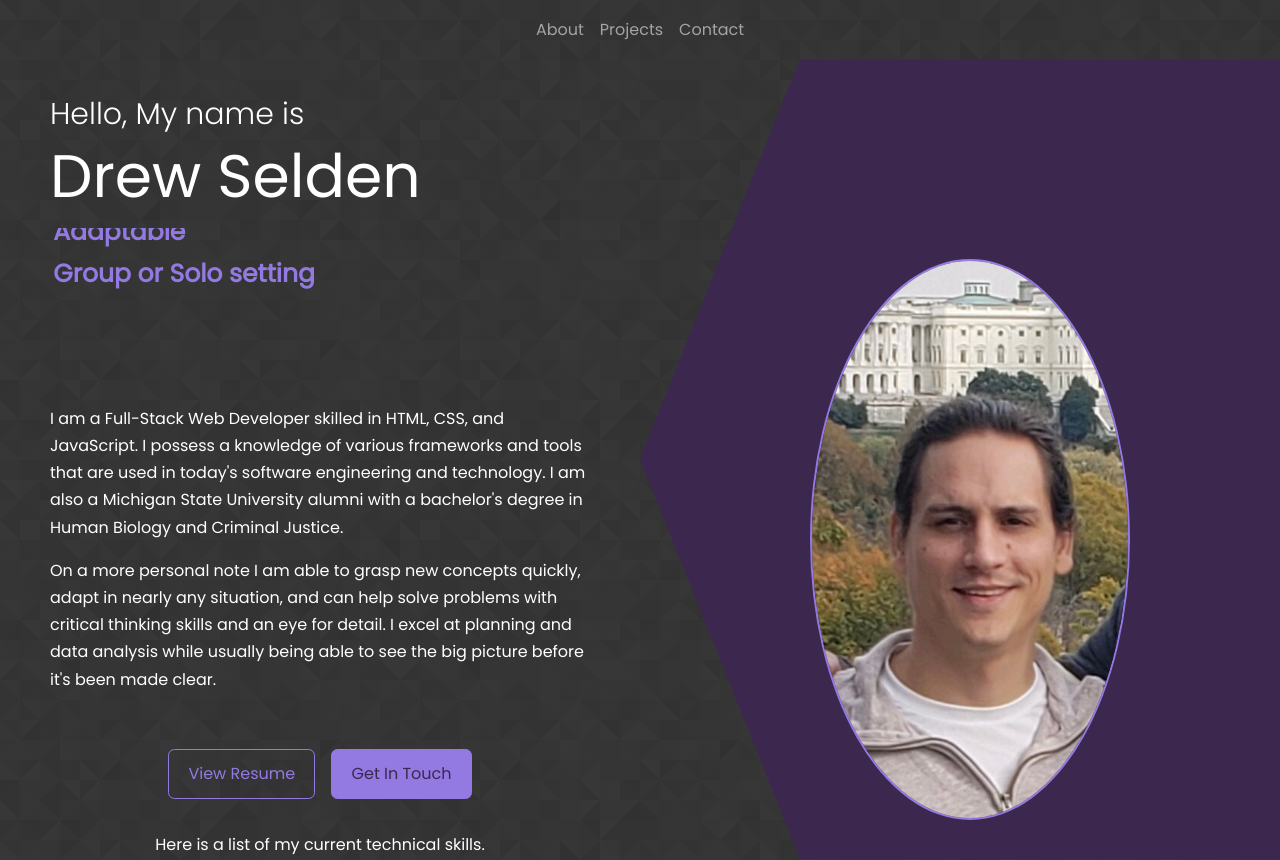
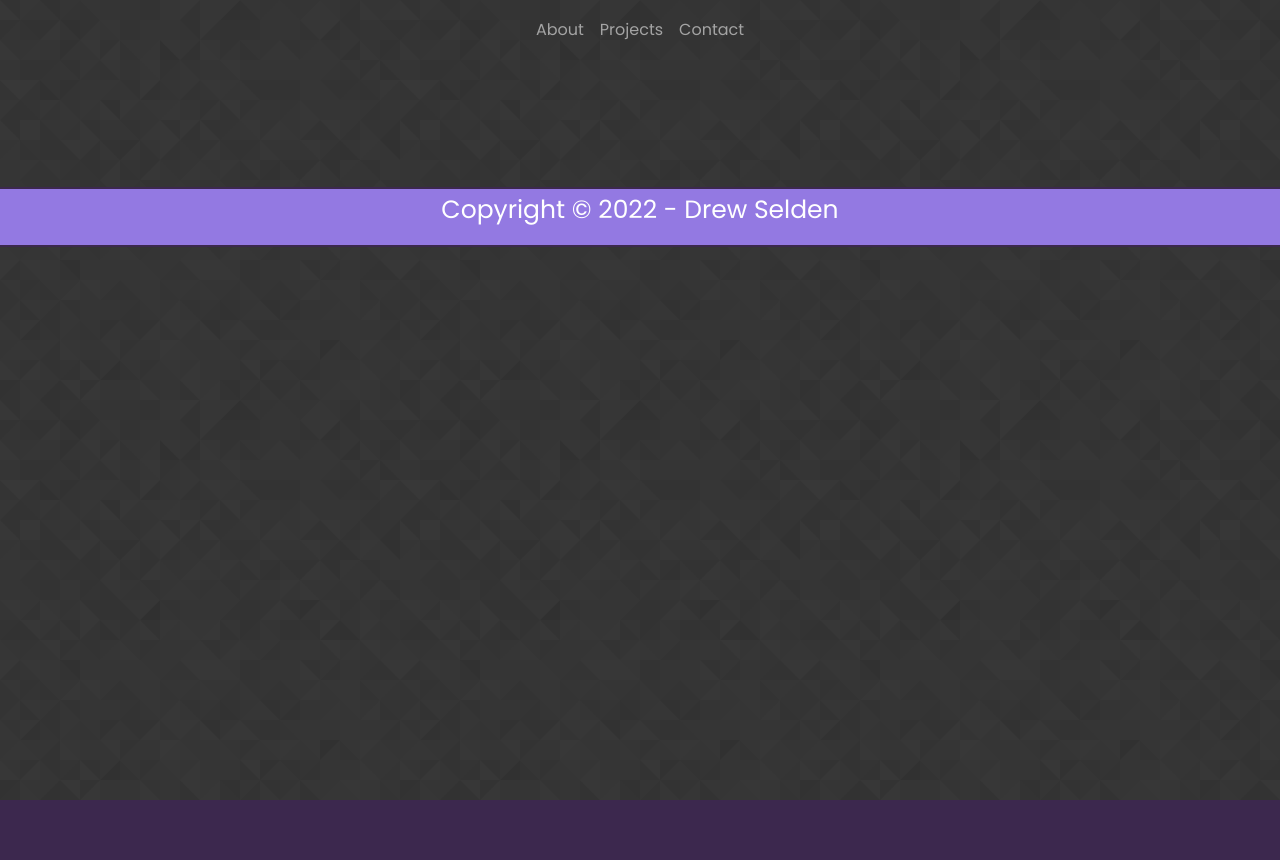
Before and after one commit to selden-CBC2021/portfolio-website, a React (Create React App) app: page / in a window 1280 px wide. Shown: the top 860 px of the page. After the commit the page ends 800 px from the top, so only its background shows below. Built offline with nearby package versions, Linux system fonts and the light colour scheme.

Commit message:
deploying

```diff
--- a/package.json
+++ b/package.json
@@ -2,7 +2,7 @@
   "name": "portfolio-website",
   "version": "0.1.0",
   "private": true,
-  "homepage": "https://selden-cbc2021.github.io/portfolio-website/",
+  "homepage": "https://selden-cbc2021.github.io/portfolio-website",
   "dependencies": {
     "@testing-library/jest-dom": "^5.16.3",
     "@testing-library/react": "^12.1.4",
--- a/src/App.jsx
+++ b/src/App.jsx
@@ -18,7 +18,7 @@ const App = () => {
             variant="dark"
             expand="sm"
             collapseOnSelect
-            border="20px solid var(--color-primary)"
+            border="var(--color-primary)"
           >
             <Navbar.Toggle />
             <Navbar.Collapse className="d-flex justify-content-center ">
@@ -36,7 +36,7 @@ const App = () => {
             </Navbar.Collapse>
           </Navbar>
           <Routes>
-            <Route path="/" element={<About/>} />
+            <Route path="/portfolio-website" element={<About/>} />
             <Route path="/About" element={<About/>}  />
             <Route path="/Projects" element={<Projects/>} />
             <Route path="/Contact" element={<Contact/>} />
```
